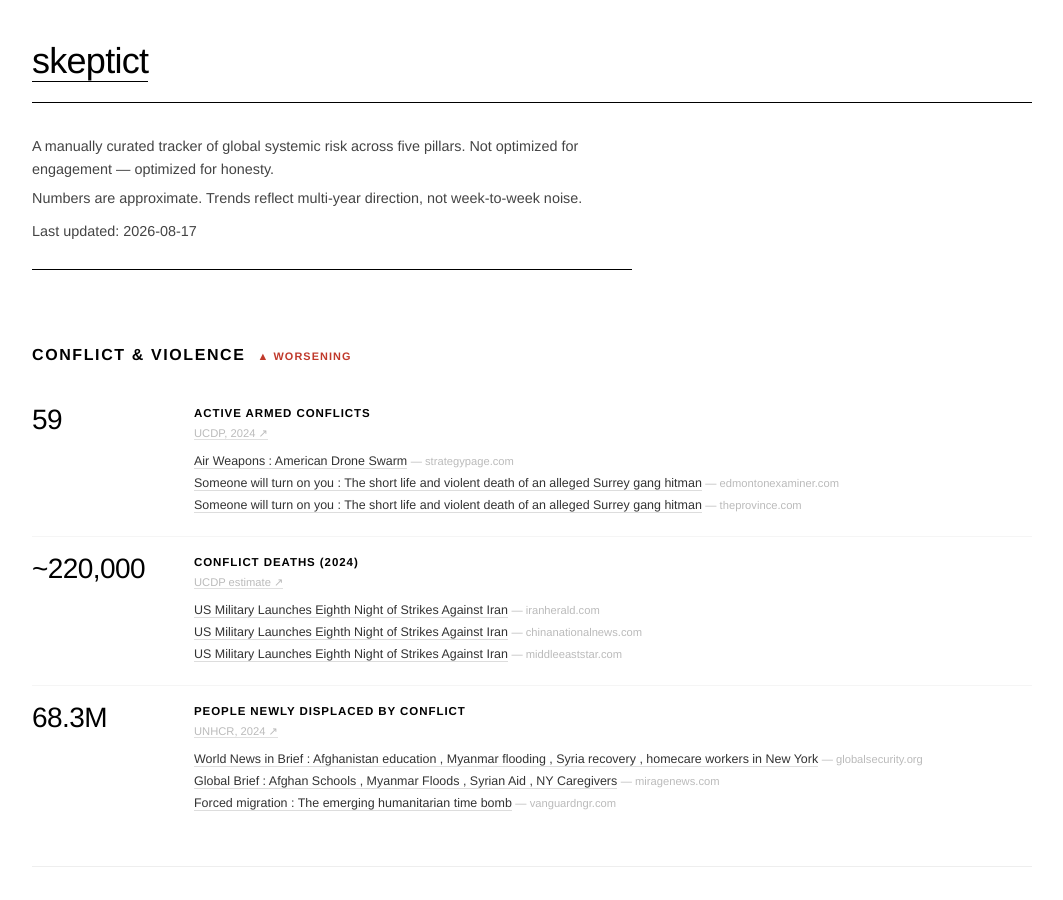
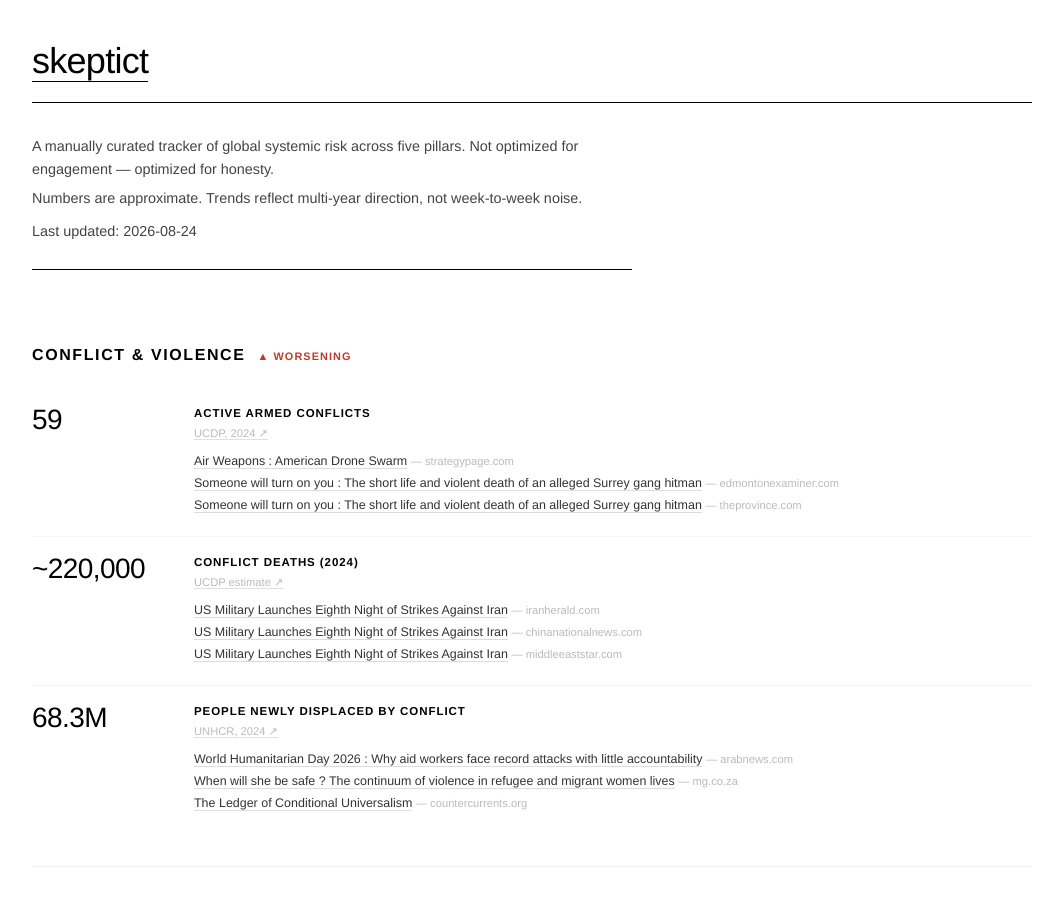
Before and after one commit to skeptict/skeptict.github.io, a Jekyll site: the page built from hellscape/index.html, in a window 1280 px wide and 900 px high. Shown: the whole window, without its empty margins (108-1171 px from the left). Built offline with Jekyll 4.4.1, drawn with Linux system fonts in a browser that asks for light colours.

Commit message:
auto: refresh hellscape articles [2026-08-24]

```diff
--- a/_data/hellscape.yml
+++ b/_data/hellscape.yml
@@ -1,4 +1,4 @@
-last_updated: '2026-08-17'
+last_updated: '2026-08-24'
 pillars:
 - name: Conflict & Violence
   id: conflict
@@ -42,16 +42,17 @@ pillars:
     source_url: https://www.unhcr.org/global-trends
     search_query: refugees displaced people conflict 2024 UNHCR
     articles:
-    - title: 'World News in Brief : Afghanistan education , Myanmar flooding , Syria
-        recovery , homecare workers in New York'
-      url: https://www.globalsecurity.org/military/library/news/2026/08/mil-260813-unnews03.htm
-      publication: globalsecurity.org
-    - title: 'Global Brief : Afghan Schools , Myanmar Floods , Syrian Aid , NY Caregivers'
-      url: https://www.miragenews.com/global-brief-afghan-schools-myanmar-floods-1726984/
-      publication: miragenews.com
-    - title: 'Forced migration : The emerging humanitarian time bomb'
-      url: https://www.vanguardngr.com/2026/08/forced-migration-the-emerging-humanitarian-time-bomb/
-      publication: vanguardngr.com
+    - title: 'World Humanitarian Day 2026 : Why aid workers face record attacks with
+        little accountability'
+      url: https://www.arabnews.com/node/2655145/world
+      publication: arabnews.com
+    - title: When will she be safe ? The continuum of violence in refugee and migrant
+        women lives
+      url: https://mg.co.za/thought-leader/2026-08-18-when-will-she-be-safe-the-continuum-of-violence-in-refugee-and-migrant-women-s-lives/
+      publication: mg.co.za
+    - title: The Ledger of Conditional Universalism
+      url: https://countercurrents.org/2026/08/the-ledger-of-conditional-universalism/
+      publication: countercurrents.org
 - name: Humanitarian Crisis
   id: humanitarian
   trend: up
```
